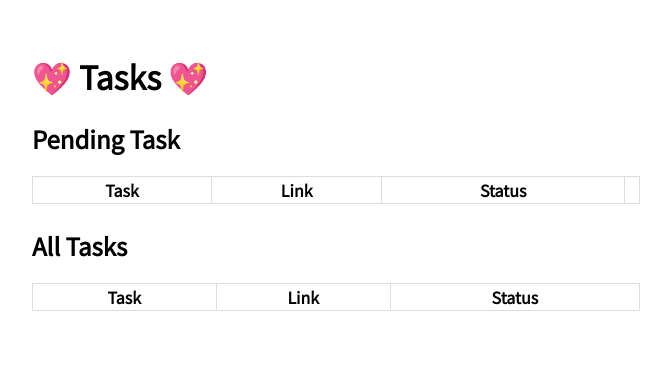
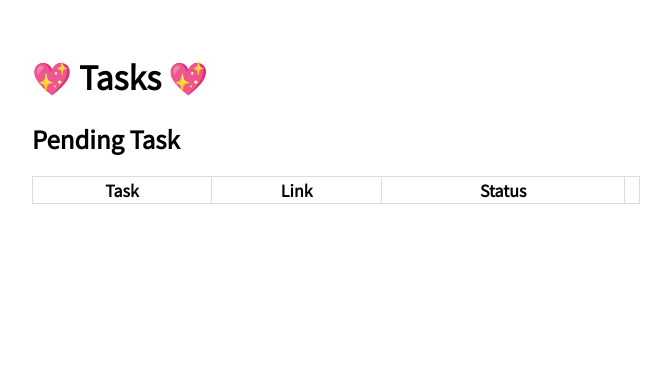
Before and after one commit to louiskwt/starchaser_admin, an Electron app: page src/index.html in a window 1000 px wide. Shown: the whole page, without its empty margins (164-835 px from the left). Drawn offline with Linux system fonts and the light colour scheme.

Commit message:
removed all tasks table to improve performance

```diff
--- a/src/index.html
+++ b/src/index.html
@@ -25,19 +25,5 @@
         </thead>
       </table>
     </div>
-
-    <!-- All Tasks -->
-    <h2>All Tasks</h2>
-    <div id="tasks">
-      <table id="task-table">
-        <thead>
-          <tr>
-            <th>Task</th>
-            <th>Link</th>
-            <th>Status</th>
-          </tr>
-        </thead>
-      </table>
-    </div>
   </body>
 </html>
```
Also changed, not shown: src/preload.js (+1 -14 lines).
